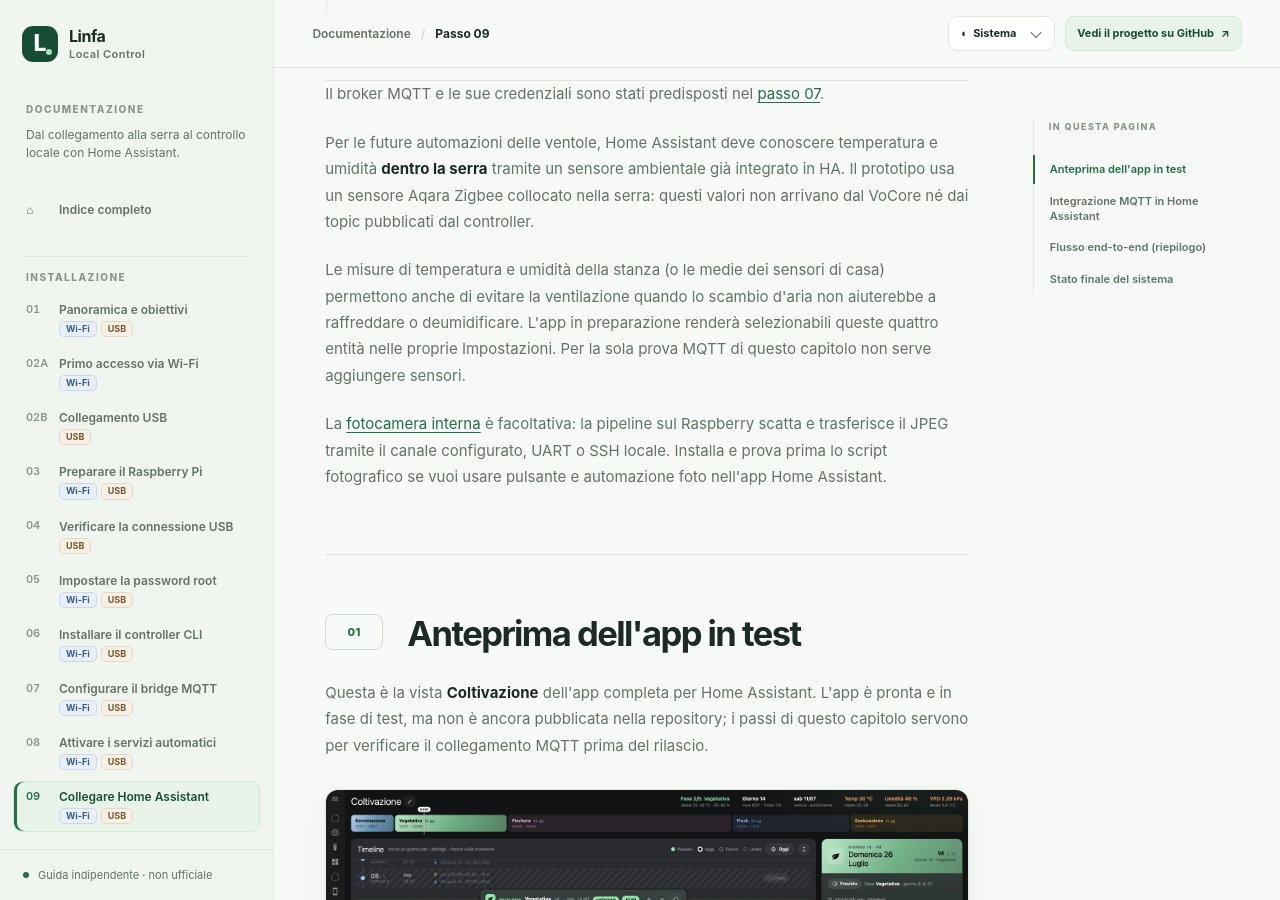
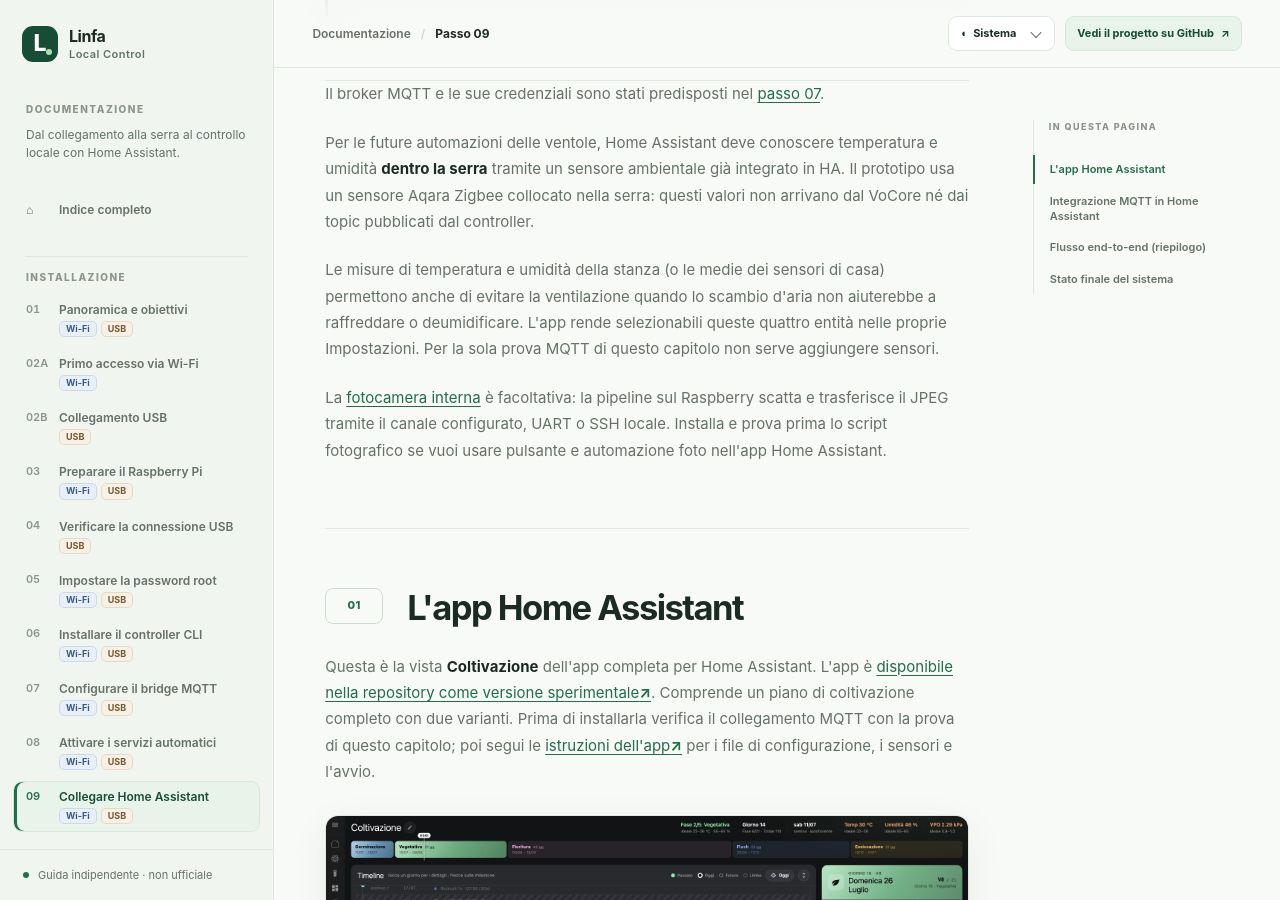
Before and after one commit to Interstellar0verdrive/Linfa-local-control, an MkDocs documentation site: the page built from docs/setup/09-home-assistant.md, in a window 1280 px wide and 900 px high, scrolled down 603 px. Built offline with MkDocs 1.6.1, drawn with Linux system fonts in a browser that asks for light colours; some of the changed text lies outside the part shown.

Commit message:
Link experimental Home Assistant app from setup guide

```diff
--- a/docs/setup/09-home-assistant.md
+++ b/docs/setup/09-home-assistant.md
@@ -11,15 +11,15 @@
 
 Per le future automazioni delle ventole, Home Assistant deve conoscere temperatura e umidità **dentro la serra** tramite un sensore ambientale già integrato in HA. Il prototipo usa un sensore Aqara Zigbee collocato nella serra: questi valori non arrivano dal VoCore né dai topic pubblicati dal controller.
 
-Le misure di temperatura e umidità della stanza (o le medie dei sensori di casa) permettono anche di evitare la ventilazione quando lo scambio d'aria non aiuterebbe a raffreddare o deumidificare. L'app in preparazione renderà selezionabili queste quattro entità nelle proprie Impostazioni. Per la sola prova MQTT di questo capitolo non serve aggiungere sensori.
+Le misure di temperatura e umidità della stanza (o le medie dei sensori di casa) permettono anche di evitare la ventilazione quando lo scambio d'aria non aiuterebbe a raffreddare o deumidificare. L'app rende selezionabili queste quattro entità nelle proprie Impostazioni. Per la sola prova MQTT di questo capitolo non serve aggiungere sensori.
 
 La [fotocamera interna](../approfondimenti/fotocamera.md) è facoltativa: la pipeline sul Raspberry scatta e trasferisce il JPEG tramite il canale configurato, UART o SSH locale. Installa e prova prima lo script fotografico se vuoi usare pulsante e automazione foto nell'app Home Assistant.
 
 ---
 
-## Anteprima dell'app in test
+## L'app Home Assistant
 
-Questa è la vista **Coltivazione** dell'app completa per Home Assistant. L'app è pronta e in fase di test, ma non è ancora pubblicata nella repository; i passi di questo capitolo servono per verificare il collegamento MQTT prima del rilascio.
+Questa è la vista **Coltivazione** dell'app completa per Home Assistant. L'app è [disponibile nella repository come versione sperimentale](https://github.com/Interstellar0verdrive/Linfa-local-control/blob/main/app/DOCS.md). Comprende un piano di coltivazione completo con due varianti. Prima di installarla verifica il collegamento MQTT con la prova di questo capitolo; poi segui le [istruzioni dell'app](https://github.com/Interstellar0verdrive/Linfa-local-control/blob/main/app/DOCS.md) per i file di configurazione, i sensori e l'avvio.
 
 <figure class="ha-preview">
   <a href="../../assets/home-assistant-coltivazione-preview.webp"><img src="../../assets/home-assistant-coltivazione-preview.webp" alt="Anteprima della vista Coltivazione: fasi di crescita, timeline e attività del giorno"></a>
@@ -80,7 +80,7 @@
 
 ### Prova con MQTT Explorer
 
-Per vedere i topic organizzati e pubblicare comandi di prova, consigliamo **MQTT Explorer**. Se usi **Home Assistant OS**, puoi installare l'[app comunitaria MQTT Explorer](https://github.com/GollumDom/addon-repository): vai in **Impostazioni → App → Installa app**, aggiungi il repository dal menu **⋮ → Repository**, poi installa e avvia MQTT Explorer. È uno strumento facoltativo, separato dall'integrazione MQTT e dall'app Linfa in preparazione.
+Per vedere i topic organizzati e pubblicare comandi di prova, consigliamo **MQTT Explorer**. Se usi **Home Assistant OS**, puoi installare l'[app comunitaria MQTT Explorer](https://github.com/GollumDom/addon-repository): vai in **Impostazioni → App → Installa app**, aggiungi il repository dal menu **⋮ → Repository**, poi installa e avvia MQTT Explorer. È uno strumento facoltativo, separato dall'integrazione MQTT e dall'app Linfa.
 
 Puoi usare anche [MQTT Explorer per Windows, macOS o Linux](https://mqtt-explorer.com/) su un computer della stessa rete: collegalo allo **stesso broker** con credenziali MQTT valide. Il computer non deve entrare in Home Assistant; deve poter raggiungere il broker. Se usi l'app Mosquitto di Home Assistant, indica l'indirizzo di rete di Home Assistant, non il nome interno `core-mosquitto.local.hass.io`.
 
@@ -110,7 +110,7 @@
 Pubblica il comando e verifica che le ventole si avviino e che compaiano messaggi su `serra/status/last` e `serra/state/fans/*`. Poi invia `fans off` allo stesso topic, sempre senza retain. La procedura di ascolto e pubblicazione è descritta anche nella [guida ufficiale MQTT](https://www.home-assistant.io/integrations/mqtt/#testing-your-setup).
 
 > [!NOTE] Stato dell'integrazione
-> Questa prova conferma che Home Assistant può leggere i topic e inviare comandi attraverso MQTT. **Non crea ancora entità, pulsanti o una dashboard dedicata.** L'app completa per Home Assistant è pronta e in fase di test, ma non è ancora stata pubblicata qui.
+> Questa prova conferma che Home Assistant può leggere i topic e inviare comandi attraverso MQTT. **Da sola non crea entità, pulsanti o l'interfaccia dedicata.** Per ottenerli, installa l'[app sperimentale](https://github.com/Interstellar0verdrive/Linfa-local-control/blob/main/app/DOCS.md) e i suoi file di configurazione.
 
 
 ---
@@ -135,7 +135,7 @@
 - ✅ Home Assistant può ascoltare gli stati e pubblicare comandi MQTT senza passare dal cloud Robonica
 - ✅ Il Raspberry traduce i comandi MQTT in istruzioni sul canale scelto per la serra
 - ✅ Gli ultimi stati **logici** noti e gli esiti dei comandi sono osservabili nei topic MQTT
-- ℹ️ L'app completa con controlli e dashboard è pronta e in fase di test, ma non è ancora disponibile nella repository
+- ℹ️ L'app completa con controlli e dashboard è disponibile come [versione sperimentale](https://github.com/Interstellar0verdrive/Linfa-local-control/blob/main/app/DOCS.md); va installata e configurata separatamente
 
 ---
 
```
Also changed, not shown: other parts of docs/setup/09-home-assistant.md (+1 -1 lines), docs/index.md (+6 -2 lines).
